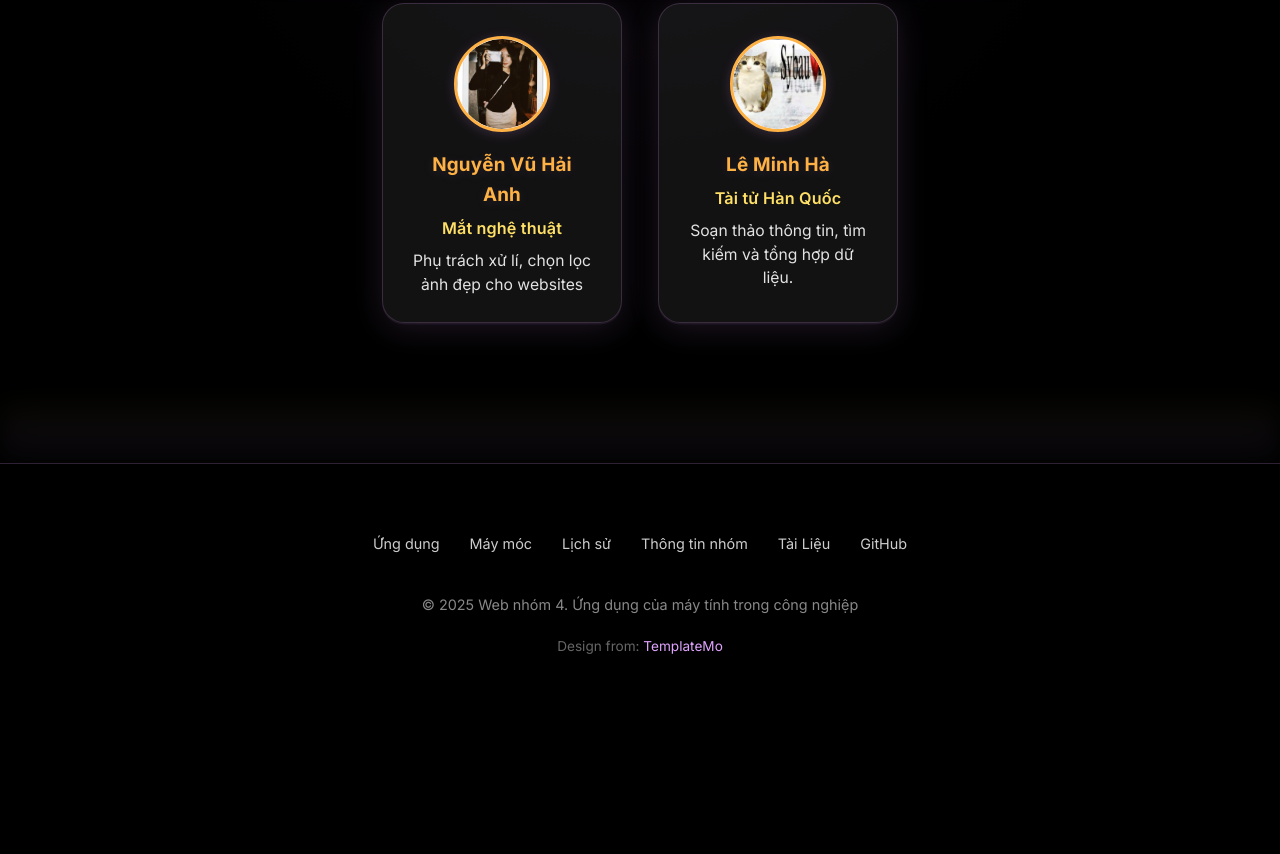
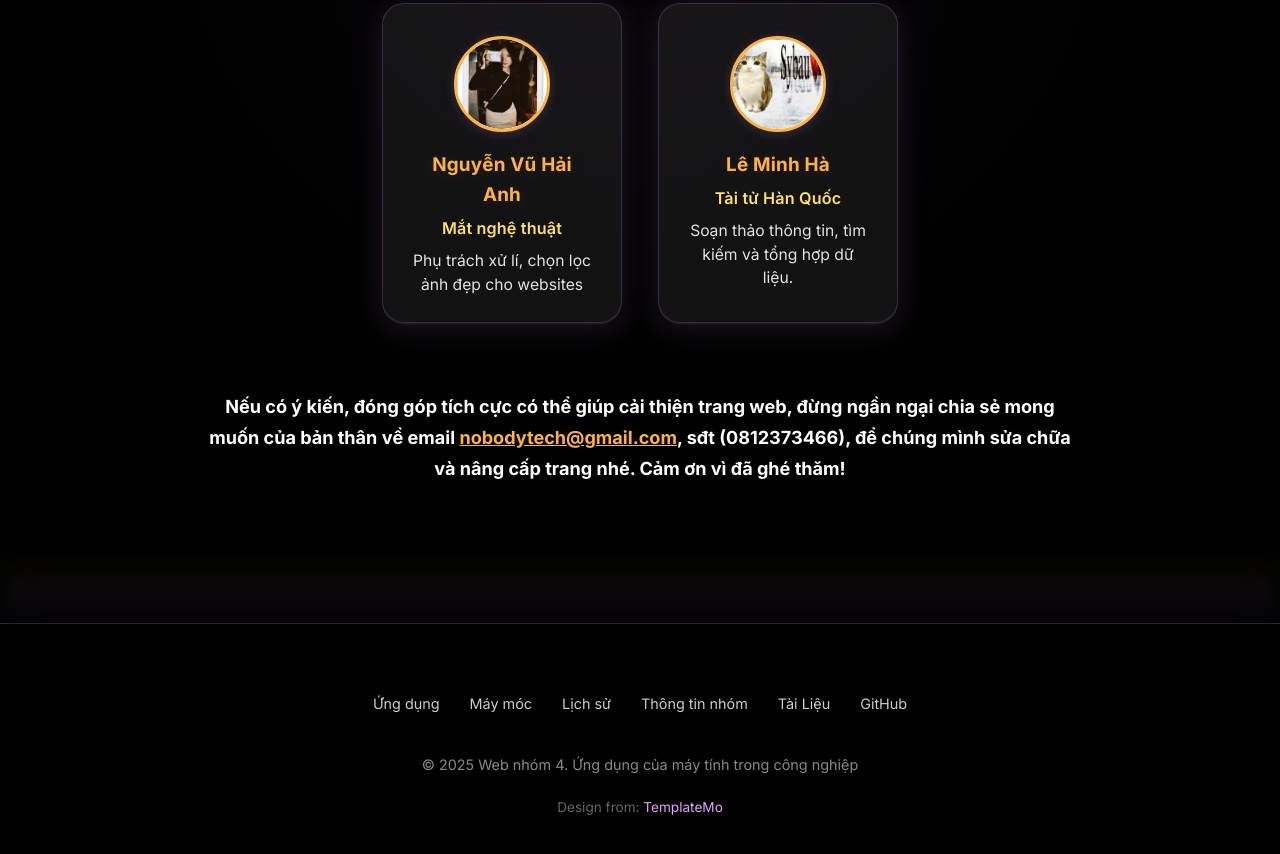
Before and after one commit to Bach1710/-ng-d-ng-m-y-t-nh-trong-c-ng-nghi-p, a plain HTML site: page thongtin.html in a window 1280 px wide. Shown: the part 914-1768 px from the top of the page. Before the commit the page ends 1612 px from the top, so only its background shows below. Drawn offline with Linux system fonts and the light colour scheme.

Commit message:
Add files via upload

```diff
--- a/thongtin.html
+++ b/thongtin.html
@@ -118,6 +118,11 @@
             </div>
           </div>
 
+          <!-- Feedback message -->
+          <div class="feedback-message" style=" font-weight:bold;margin-top:32px;text-align:center;color:#fff;font-size:1.13rem;line-height:1.7;">
+            Nếu có ý kiến, đóng góp tích cực có thể giúp cải thiện trang web, đừng ngần ngại chia sẻ mong muốn của bản thân về email <a href="mailto:nobodytech@gmail.com" style="color:#FEB144;text-decoration:underline;">nobodytech@gmail.com</a>, sđt (0812373466), để chúng mình sửa chữa và nâng cấp trang nhé. Cảm ơn vì đã ghé thăm!
+          </div>
+
         </div>
       </div>
   </section>
```
